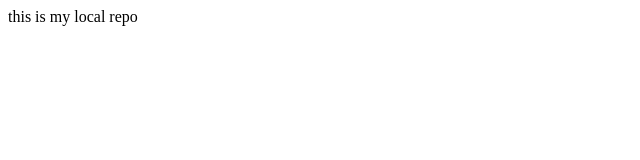
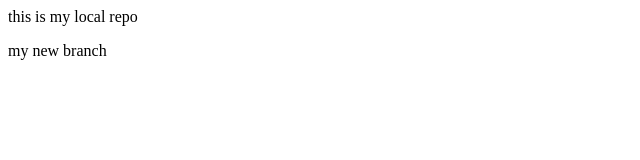
Before and after one commit to HusainRehan/LocalRepo, a plain HTML site: page index.html in a window 1280 px wide. Shown: the full height of the page, 0-640 px from the left. Drawn offline with Linux system fonts and the light colour scheme.

Commit message:
Update index.html

```diff
--- a/index.html
+++ b/index.html
@@ -1 +1,2 @@
 <p>this is my local repo</p>
+<p>my new branch</p>
```
